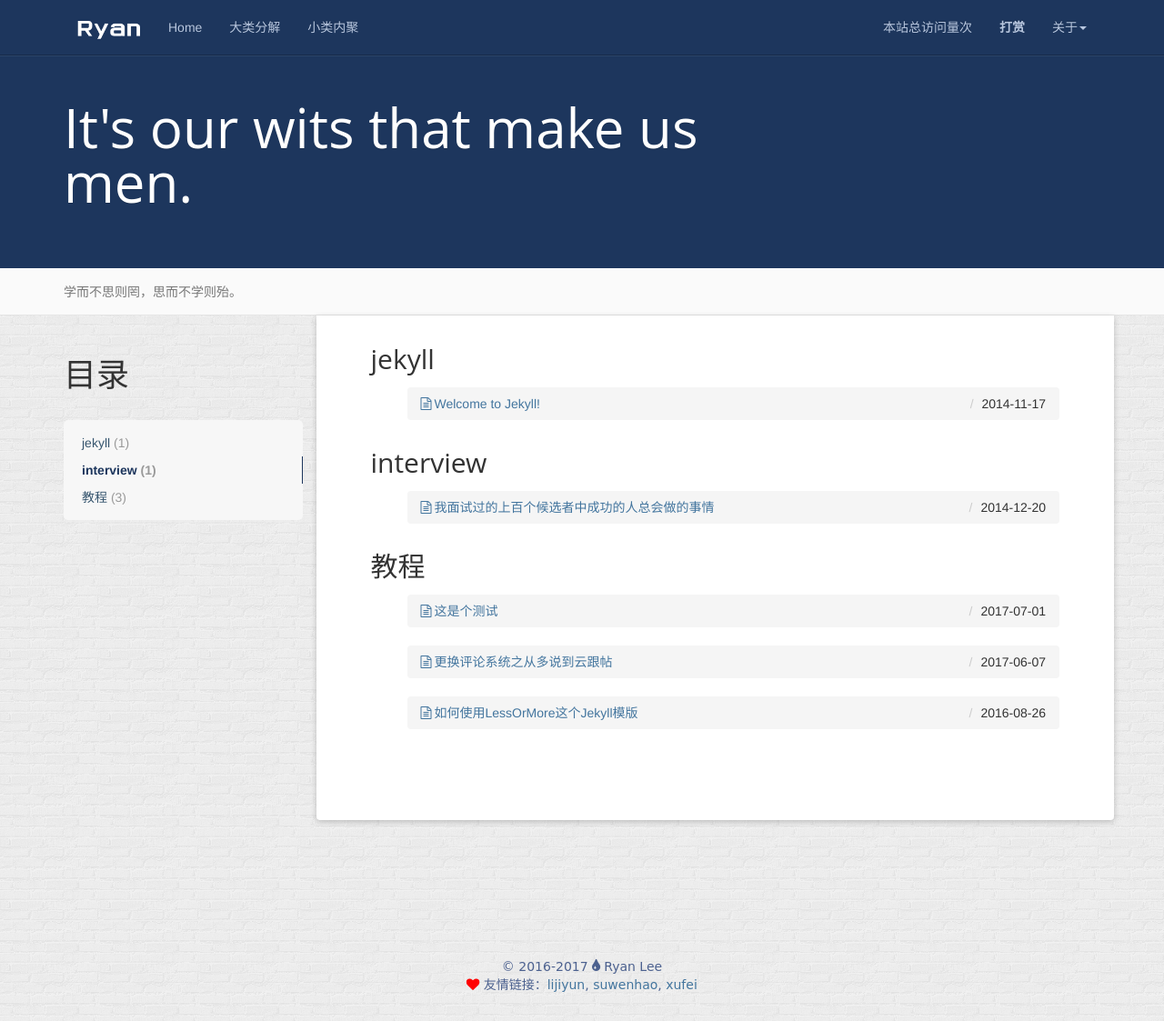
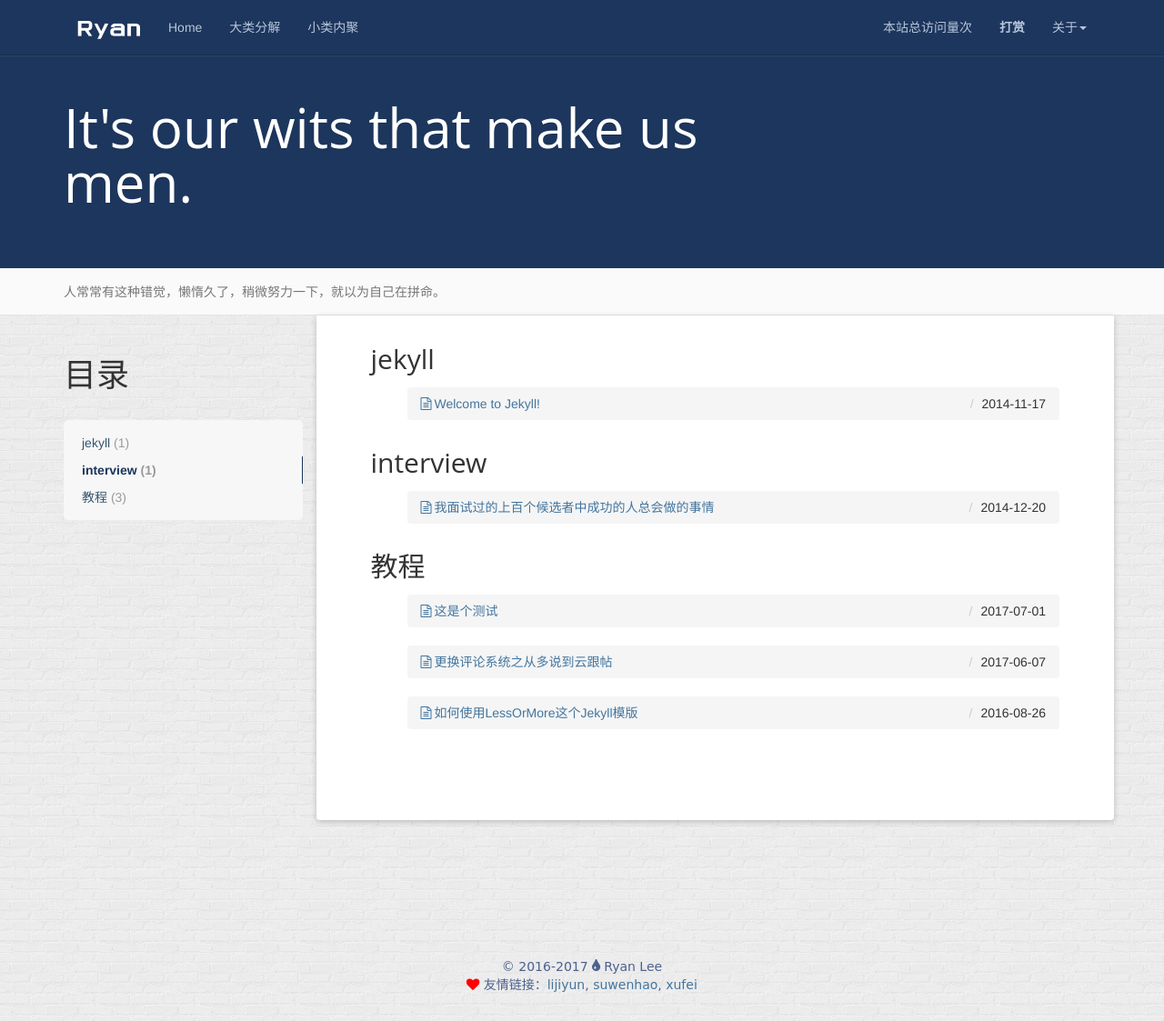
Before and after one commit to chjiyun/chjiyun.github.io, a Jekyll site: the page built from tag/index.html, in a window 1280 px wide and 1123 px high. Shown: the whole window at 91% size. Built offline with Jekyll 4.4.1, drawn with Linux system fonts in a browser that asks for light colours; nearby versions of some CDN libraries; comment, search, counter and statistics services are not loaded.

Commit message:
更改了banner

```diff
--- a/_config.yml
+++ b/_config.yml
@@ -9,7 +9,7 @@ baseurl: ""
 description: Actually, less is more!
 meta_description: ryan lee;个人博客;学而不思则罔;思而不学则殆;生命不止;折腾不休
 motto: It's our wits that make us men.
-banner: 学而不思则罔，思而不学则殆。
+banner: 人常常有这种错觉，懒惰久了，稍微努力一下，就以为自己在拼命。
 
 #permalink: /:categories/:year/:month/:day/:title/
 permalink: /:year/:month/:day/:title/
```
